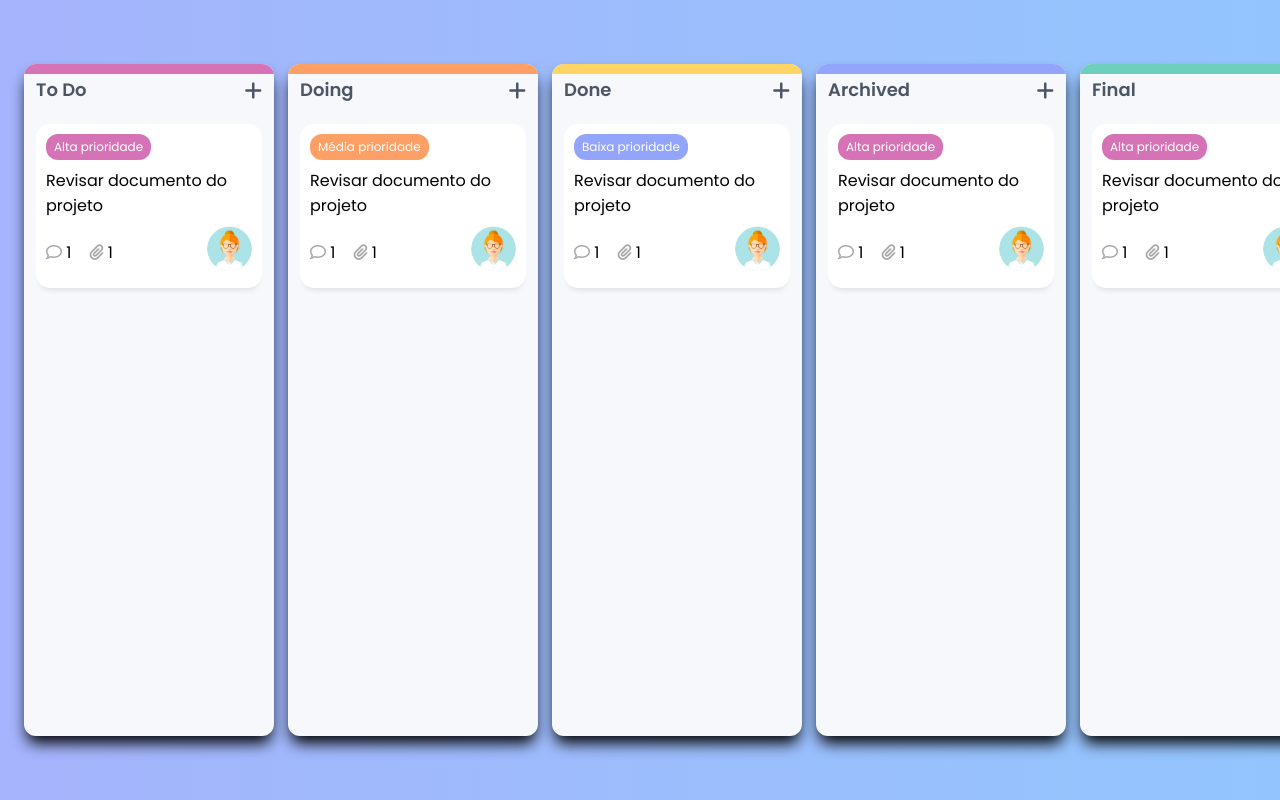
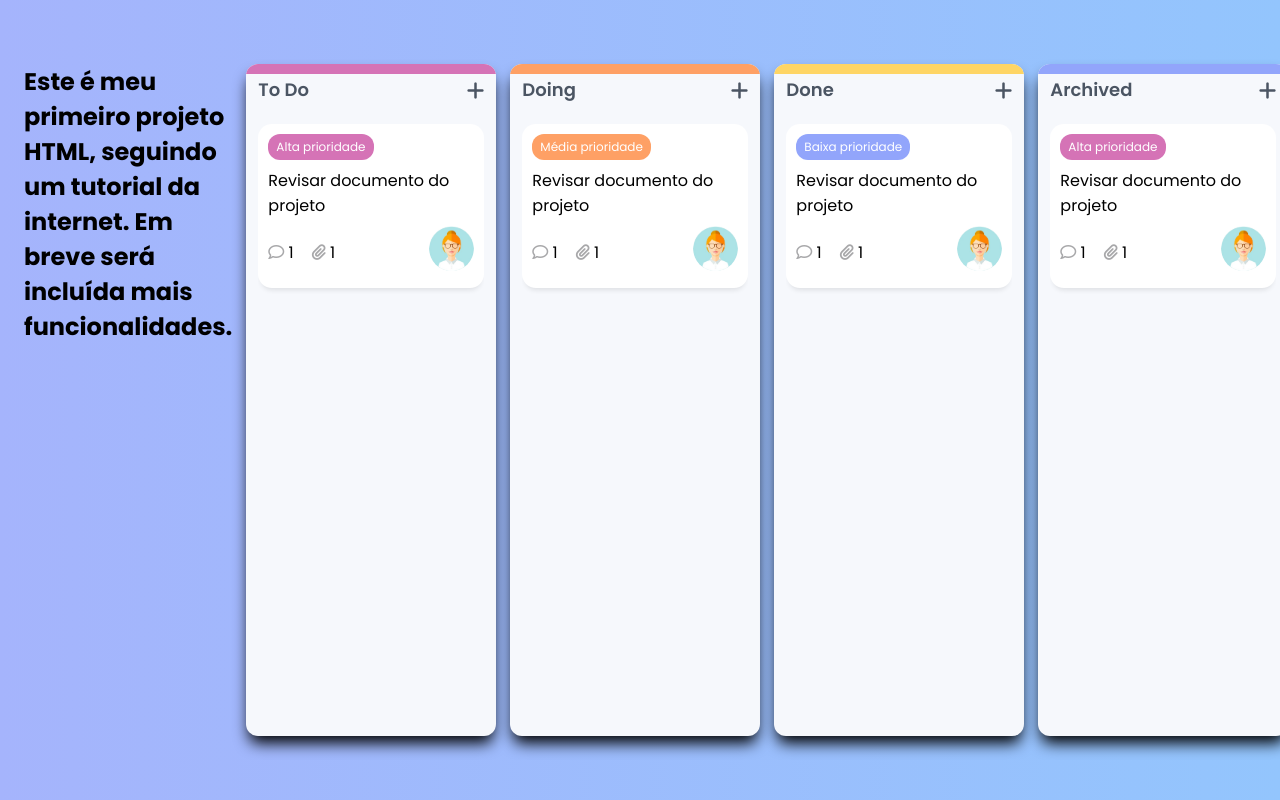
Before and after one commit to caiohbg/caiohbg.github.io, a plain HTML site: page index.html in a window 1280 px wide. Drawn offline with Linux system fonts and the light colour scheme.

Commit message:
disclaimer incial

```diff
--- a/index.html
+++ b/index.html
@@ -10,6 +10,10 @@
 </head>
 <body>
     <main class="kanban">
+        <h2>
+            Este é meu primeiro projeto HTML, seguindo um tutorial da internet.
+            Em breve será incluída mais funcionalidades.
+        </h2>
         <!-- Column 1 -->
         <div class="kanban-column" data-id="1">
             <div class="kanban-title">
```
